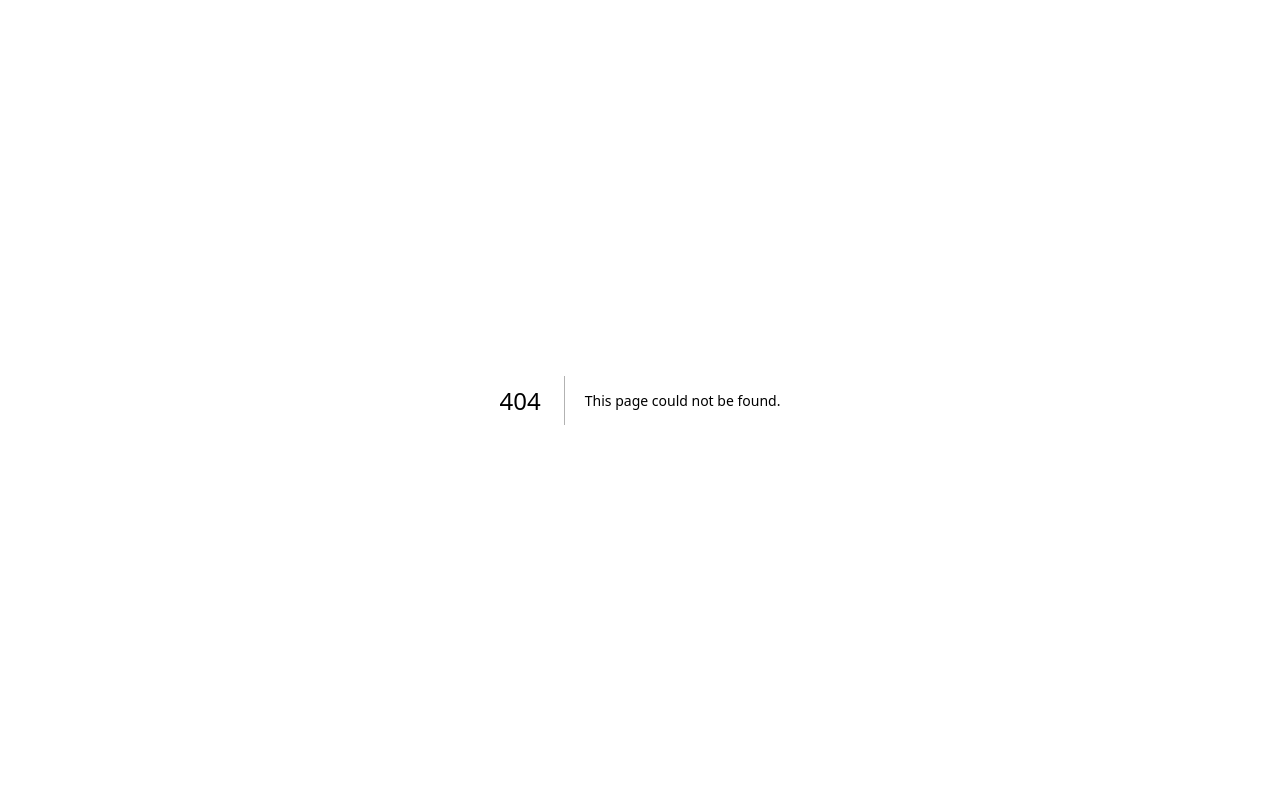
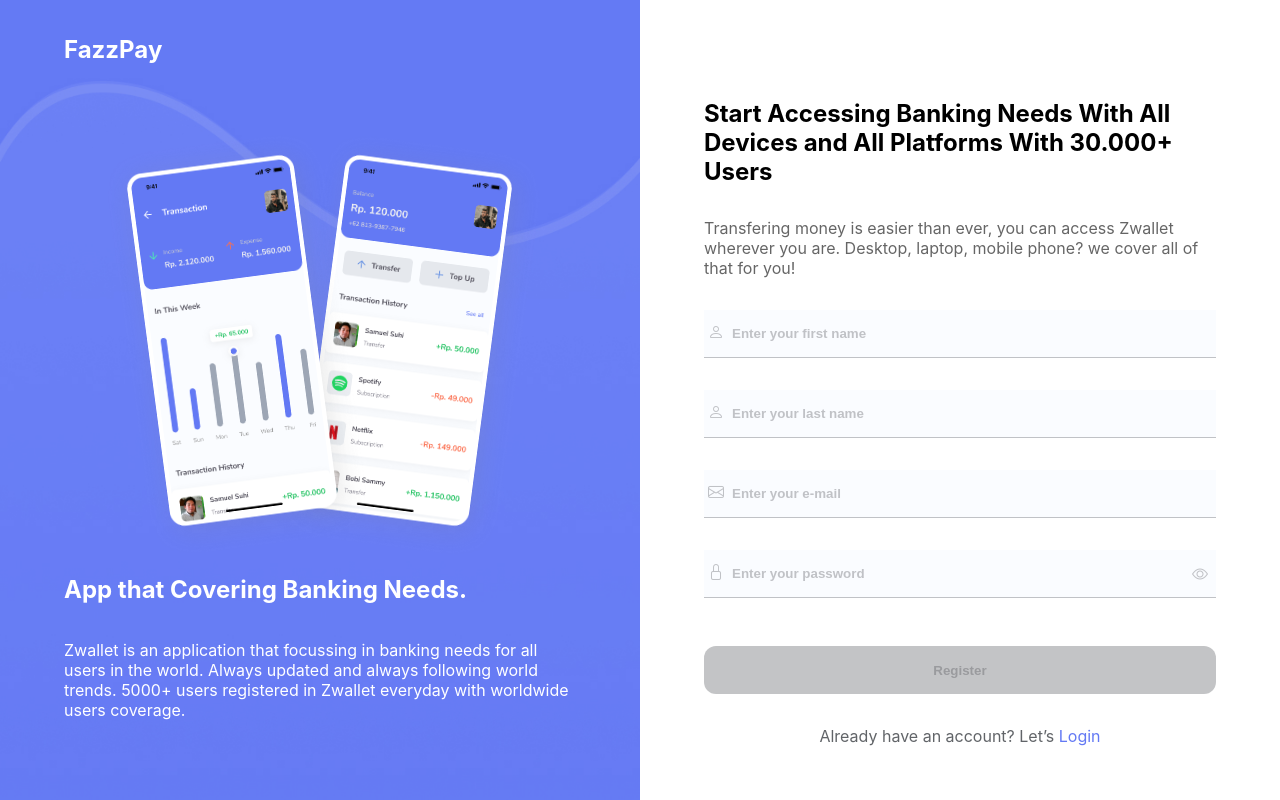
Before and after one commit to mindkeeper/fazz-pay-nextjs, a Next.js app: page /register in a window 1280 px wide. Before the commit this address had no page. Built offline with nearby package versions, Linux system fonts and the light colour scheme.

Commit message:
add page register

```diff
--- /dev/null
+++ b/src/common/styles/Register.module.css
@@ -0,0 +1,131 @@
+.h1 {
+  font-weight: 700;
+  color: white;
+  margin: 0;
+  font-size: 1.5rem;
+}
+
+.description {
+  opacity: 0.6;
+  color: white;
+}
+.form {
+  display: flex;
+  flex-direction: column;
+  gap: 1.5rem;
+}
+.form input {
+  width: 100%;
+  height: 2rem;
+  border: none;
+  color: var(--secondary);
+  border-bottom: 1.5px solid var(--secondary);
+  background-color: transparent;
+  font-weight: 600;
+  padding-left: 1.75rem;
+}
+
+.form input::placeholder {
+  color: var(--secondary);
+}
+
+.form input:focus {
+  outline: none;
+}
+.form div {
+  position: relative;
+}
+
+.form i {
+  position: absolute;
+  top: 45%;
+  transform: translateY(-50%);
+  color: var(--secondary);
+  left: 0.25rem;
+}
+.form i.toggle-password {
+  position: absolute;
+  top: 50%;
+  left: auto;
+  right: 8px;
+  transform: translateY(-50%);
+  cursor: pointer;
+}
+.link-forgot {
+  display: flex;
+  flex-direction: row-reverse;
+  text-align: end;
+  font-weight: 600;
+  margin-top: -0.5rem;
+}
+
+.link-forgot a {
+  color: var(--secondary);
+  text-decoration: none;
+}
+.form button {
+  margin-top: 1rem;
+  width: 100%;
+  height: 3rem;
+  border: none;
+  color: var(--primary);
+  background-color: var(--secondary);
+  font-weight: 700;
+  border-radius: 0.75rem;
+}
+.form button:disabled {
+  color: var(--disabled-mobile);
+  background-color: var(--dark03);
+}
+.form button:hover {
+  opacity: 0.9;
+}
+
+.link-blue {
+  color: var(--secondary);
+  text-align: center;
+}
+
+.link-blue a:hover,
+.link-forgot a:hover {
+  opacity: 0.7;
+}
+@media (min-width: 768px) {
+  .h1 {
+    color: black;
+  }
+  .description {
+    color: black;
+  }
+  .form input {
+    height: 3rem;
+    border-bottom: 1.5px solid var(--dark03);
+    background-color: var(--background);
+    color: var(--dark02);
+  }
+  .form input::placeholder {
+    color: var(--dark03);
+  }
+  .form i {
+    color: var(--dark03);
+  }
+  .link-forgot a {
+    color: var(--dark02);
+  }
+  .form button {
+    color: var(--secondary);
+    background-color: var(--primary);
+  }
+  .form button:disabled {
+    color: var(--dark03);
+  }
+  .link-blue {
+    color: var(--dark02);
+  }
+  .link-blue a {
+    color: var(--primary);
+  }
+  .form {
+    gap: 2rem;
+  }
+}
--- /dev/null
+++ b/src/pages/register/index.jsx
@@ -0,0 +1,108 @@
+import Link from "next/link";
+import React, { useEffect, useState } from "react";
+import Layout from "src/common/components/LayoutAuth";
+import PageTitle from "src/common/components/PageTitle";
+import styles from "src/common/styles/Register.module.css";
+
+export default function Register() {
+  const [showPassword, setShowPassword] = useState(false);
+  const [emptyForm, setEmptyForm] = useState(true);
+  const [unouthorized, setUnouthorized] = useState(false);
+  const [body, setBody] = useState({});
+
+  const registerHandler = (e) => {
+    e.preventDefault();
+  };
+
+  const togglePassword = () => setShowPassword(!showPassword);
+
+  const checkEmptyForm = () => {
+    if (!body.email || !body.password || !body.firstName || !body.lastName)
+      return setEmptyForm(true);
+    body.email &&
+      body.password &&
+      body.firstName &&
+      body.lastName &&
+      setEmptyForm(false);
+  };
+
+  const changehandler = (e) => {
+    setBody({ ...body, [e.target.name]: e.target.value });
+  };
+  useEffect(() => {
+    checkEmptyForm();
+  }, [body]);
+  return (
+    <>
+      <PageTitle title="Register" />
+      <Layout>
+        <h1 className={styles["h1"]}>
+          Start Accessing Banking Needs With All Devices and All Platforms With
+          30.000+ Users
+        </h1>
+        <p className={styles["description"]}>
+          Transfering money is easier than ever, you can access Zwallet wherever
+          you are. Desktop, laptop, mobile phone? we cover all of that for you!
+        </p>
+        <form className={styles["form"]} onSubmit={registerHandler}>
+          <div className={styles["fname"]}>
+            <i className="bi bi-person"></i>
+            <input
+              type="text"
+              name="firstName"
+              placeholder="Enter your first name"
+              required
+              onChange={changehandler}
+            ></input>
+          </div>
+          <div className={styles["lname"]}>
+            <i className="bi bi-person"></i>
+            <input
+              type="text"
+              name="lastName"
+              placeholder="Enter your last name"
+              required
+              onChange={changehandler}
+            ></input>
+          </div>
+          <div className={styles["email"]}>
+            <i className="bi bi-envelope"></i>
+            <input
+              type="email"
+              name="email"
+              placeholder="Enter your e-mail"
+              required
+              onChange={changehandler}
+            ></input>
+          </div>
+          <div className={styles["password"]}>
+            <i className="bi bi-lock"></i>
+            <input
+              type={showPassword ? "text" : "password"}
+              name="password"
+              placeholder="Enter your password"
+              required
+              onChange={changehandler}
+            ></input>
+            <i
+              className={`bi ${showPassword ? `bi-eye-slash` : `bi-eye`}
+            ${styles["toggle-password"]}`}
+              onClick={togglePassword}
+            ></i>
+          </div>
+          <button
+            type="submit"
+            className="btn btn-primary"
+            disabled={emptyForm}
+          >
+            Register
+          </button>
+          <div className={styles["link-blue"]}>
+            Already have an account? Let’s{"  "}
+            <Link href="/login">Login</Link>
+          </div>
+        </form>
+      </Layout>
+    </>
+  );
+}
```
